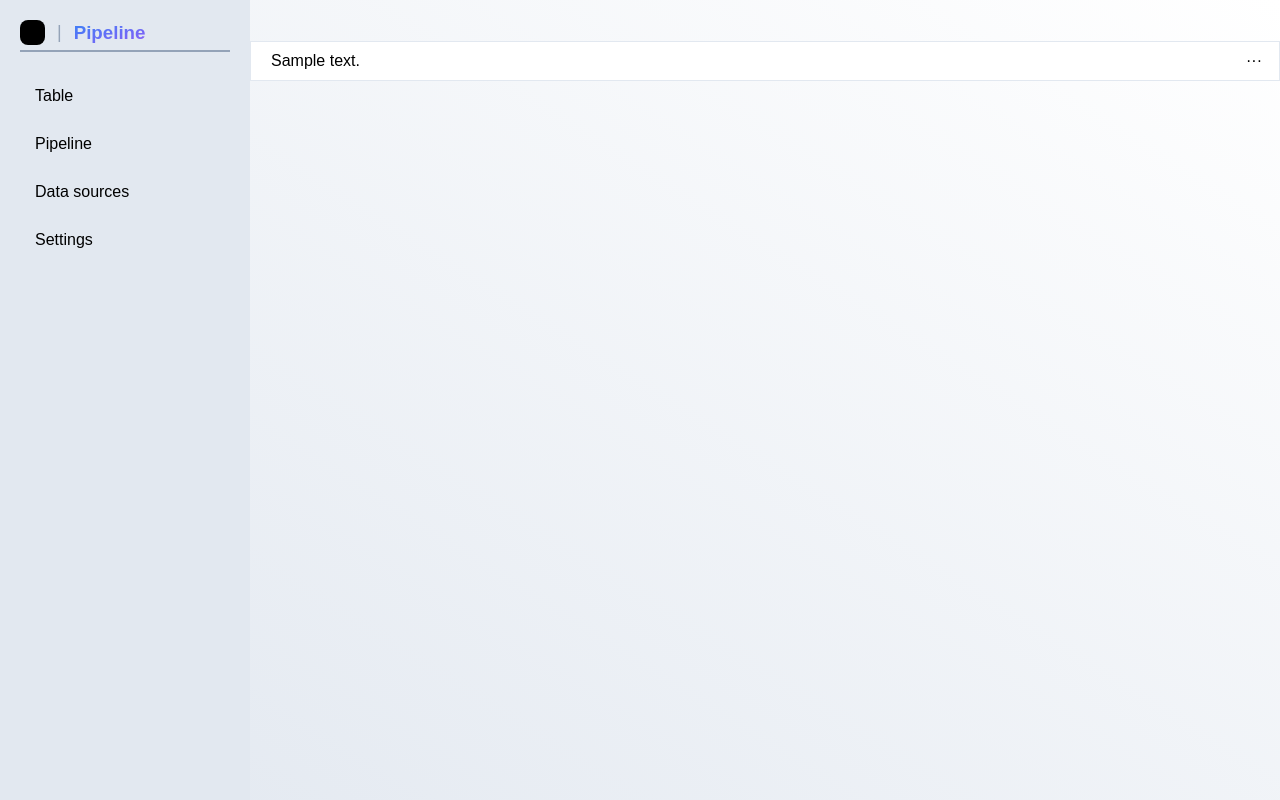
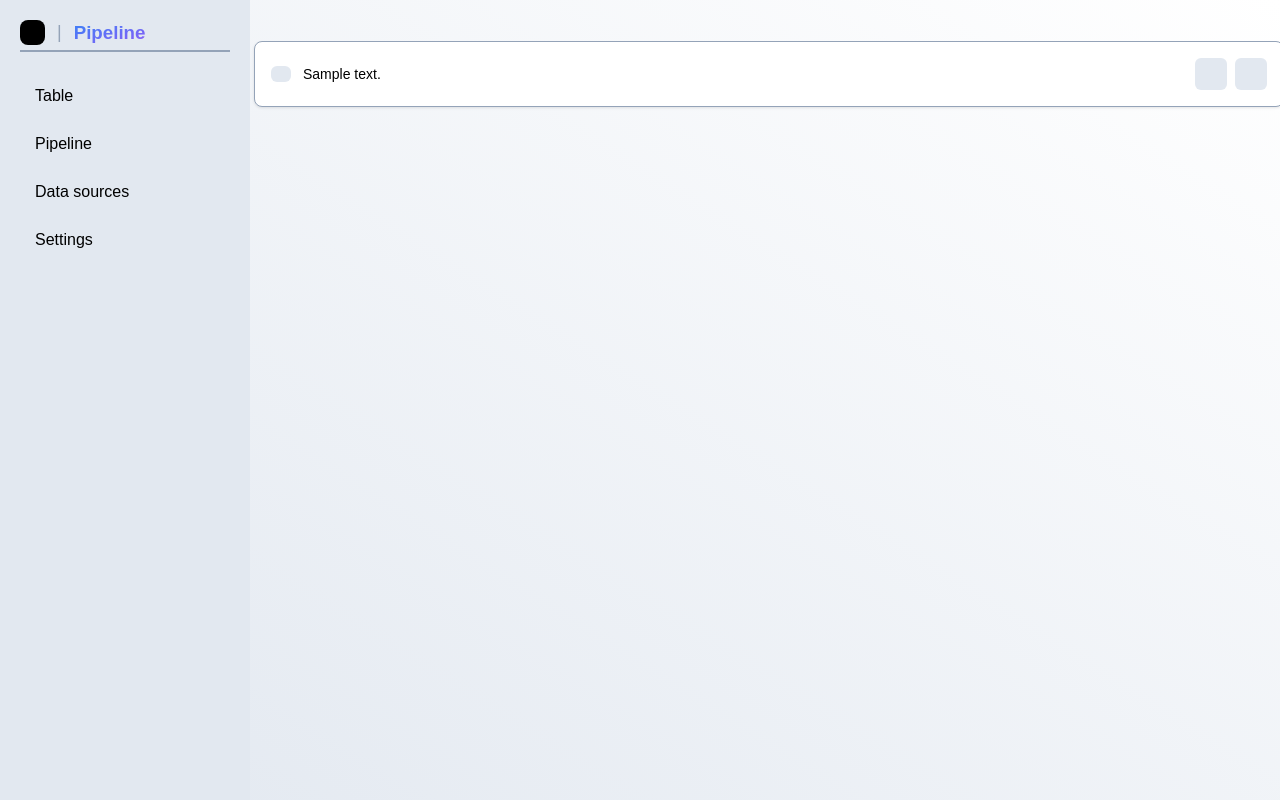
Before and after one commit to Minijump/Squirrel, a FastAPI app: template app/pipelines/templates/pipeline.html in a window 1280 px wide. Run offline with FastAPI, Linux system fonts and the light colour scheme; the template is opened without the code that fills it: most values are stand-ins (such as "Sample title", 1, 10 or a date in 2020); parts of the project's set-up code (start-up, migrations or seed data) failed here and were passed over; some libraries are stand-ins or nearby versions.

Commit message:
[MVP] imp pipeline view

```diff
--- a/app/pipelines/templates/pipeline.html
+++ b/app/pipelines/templates/pipeline.html
@@ -46,11 +46,10 @@
                             </div>
                             <div>
                                 {% if action.error %}
-                                    <i class="fas fa-exclamation-triangle" style="color: red;"></i>
+                                    <i class="fas fa-exclamation-triangle"></i>
                                 {% endif %}
                                 <button class="list-edit-btn" name="edit-pipeline-action-btn"
                                         onclick="editPipelineActionOpenModal('{{ action_id }}'); return false;"
-                                        style="width: 30px; margin-right: 5px;"
                                         title="Edit pipeline action info">
                                     <i class="fas fa-info-circle"></i>
                                 </button>
@@ -59,9 +58,8 @@
                                         data-action-name="{{ action.action.__class__.__name__ }}"
                                         data-action-error="{{ action.error or '' }}"
                                         onclick="editActionOpenModal(this.dataset.actionId, this.dataset.actionName, this.dataset.actionError); return false;"
-                                        style="width: 30px;"
                                         title="Edit action parameters">
-                                    &middot;&middot;&middot;
+                                    <i class="fas fa-cog"></i>
                                 </button>
                             </div>
                         </div>
--- a/app/pipelines/templates/static/css/style.css
+++ b/app/pipelines/templates/static/css/style.css
@@ -9,63 +9,96 @@
 .action-list {
     display: flex;
     flex-direction: column;
+    gap: 12px;
     width: 100%;
     height: 100vh;
     overflow-y: auto;
-    overflow-x: hidden;
+    padding: 0 4px;
 }
 .action-list::after {
     content: '';
     display: block;
-    min-height: 40px; /* Creates extra space at the bottom, else we can't see last action */
+    min-height: 40px;
 }
 
 .action {
-    width: 100%;
-    max-width: 100%;
     background: var(--light-structure-color);
-    border: solid 1px var(--structure-color);
-    padding: 10px;
+    border: 1px solid var(--border-color);
+    border-radius: 8px;
+    padding: 16px;
     display: flex;
     justify-content: space-between;
-    transition: transform 0.2s;
+    align-items: center;
+    gap: 12px;
+    transition: all 0.2s ease;
     cursor: grab;
-    overflow: hidden;
-    box-sizing: border-box;
+    box-shadow: 0 1px 3px rgba(0, 0, 0, 0.1);
 }
 .action:hover {
-    transform: scale(1.005);
-    filter: brightness(1.1);
+    transform: translateY(-2px);
+    box-shadow: 0 4px 12px rgba(0, 0, 0, 0.15);
+    border-color: var(--first-secondary-color);
+}
+.action:active {
+    cursor: grabbing;
 }
 
 .action-content {
     display: flex;
     align-items: center;
-    gap: 10px;
+    gap: 12px;
     flex: 1;
+    min-width: 0;
 }
 
 .action-icons {
     display: flex;
-    gap: 5px;
-    color: var(--accent-color);
+    gap: 6px;
+    padding: 8px 10px;
+    background: var(--structure-color);
+    border-radius: 6px;
+    color: var(--first-secondary-color);
+    flex-shrink: 0;
 }
-
 .action-icons i {
     font-size: 16px;
 }
 
 .action-description {
     flex: 1;
+    color: var(--primary-text-color);
+    font-size: 14px;
+    overflow: hidden;
+    text-overflow: ellipsis;
+}
+
+.action > div:last-child {
+    display: flex;
+    gap: 8px;
+    align-items: center;
+    flex-shrink: 0;
+}
+
+.action .fa-exclamation-triangle {
+    color: #ef4444;
+    font-size: 18px;
 }
 
 .list-edit-btn {
-    background: none;
-	color: inherit;
-	border: none;
-	padding: 0;
-	font: inherit;
-	cursor: pointer;
-	outline: inherit;
+    background: var(--structure-color);
+    color: var(--secondary-text-color);
+    border: none;
+    border-radius: 6px;
+    width: 32px;
+    height: 32px;
+    display: flex;
+    align-items: center;
+    justify-content: center;
     cursor: pointer;
+    transition: all 0.2s ease;
 }
+.list-edit-btn:hover {
+    background: var(--border-color);
+    color: var(--primary-text-color);
+    transform: scale(1.1);
+}
```
